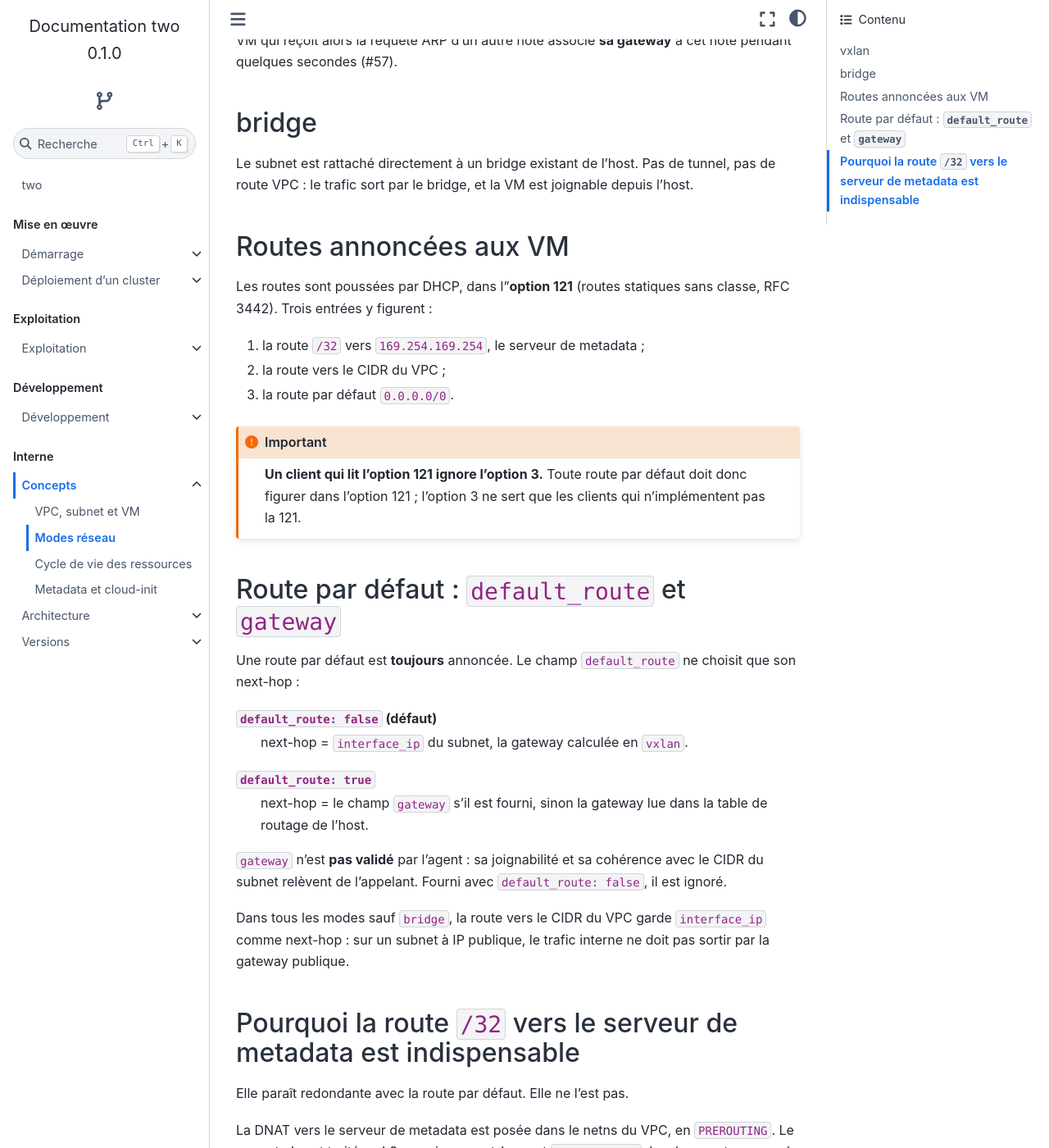
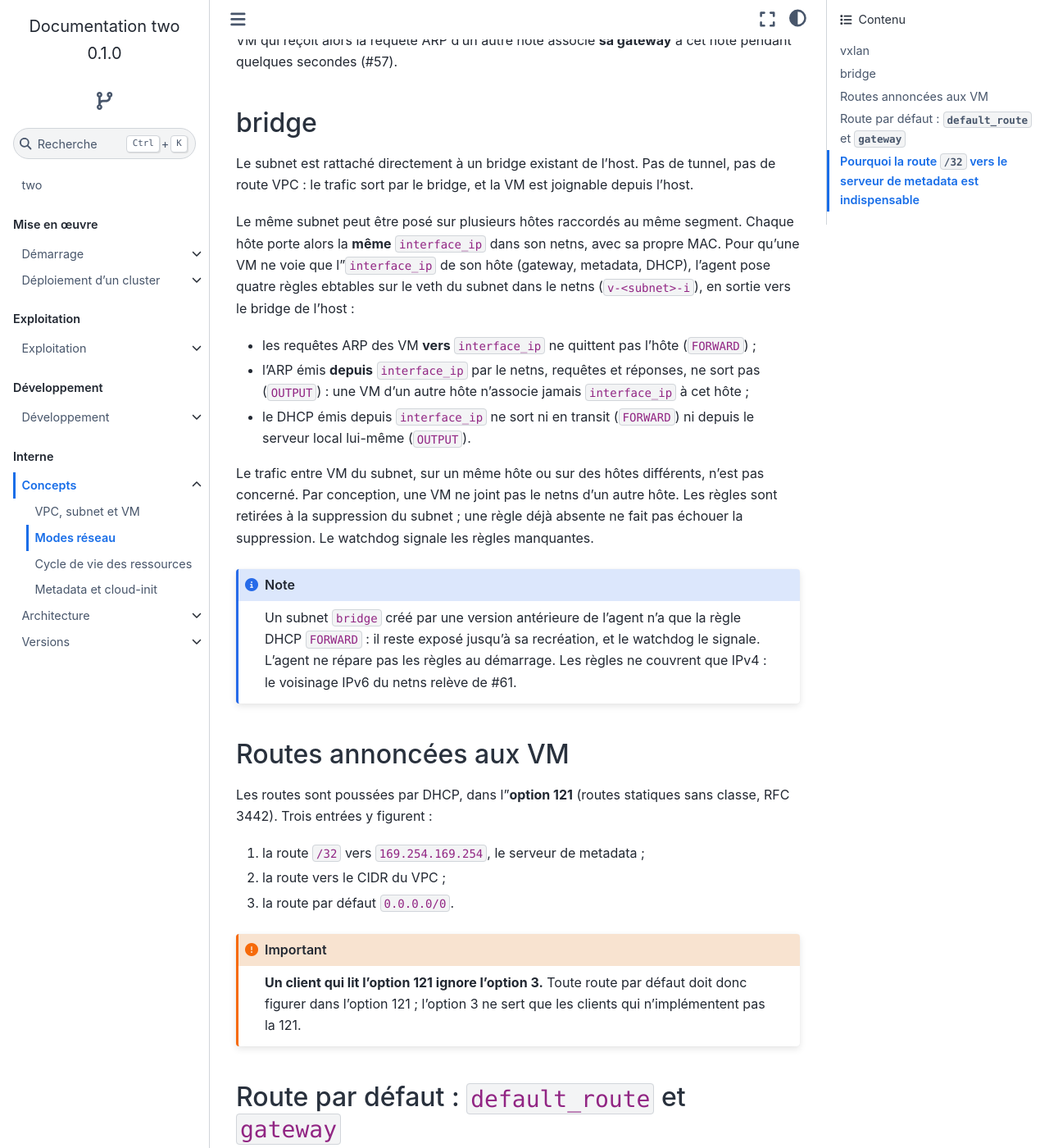
Before and after one commit to GnomeZworc/two-mirror, a Sphinx documentation site: the page built from docs/concepts/modes-reseau.rst, in a window 1280 px wide and 1400 px high, scrolled down 2877 px. Shown: the whole window at 82% size. Built offline with Sphinx 7.4.7 and the Sphinx Book theme 1.1.4, drawn with Linux system fonts in a browser that asks for light colours.

Commit message:
f-75: doc: mode bridge sur plusieurs hôtes, interface_ip confinée à son hôte, notes de version #75
Signed-off-by: GnomeZworc <nicolas.boufidjeline@g3e.fr>

```diff
--- a/docs/concepts/modes-reseau.rst
+++ b/docs/concepts/modes-reseau.rst
@@ -122,6 +122,29 @@ bridge
 Le subnet est rattaché directement à un bridge existant de l'host. Pas de tunnel, pas de route
 VPC : le trafic sort par le bridge, et la VM est joignable depuis l'host.
 
+Le même subnet peut être posé sur plusieurs hôtes raccordés au même segment. Chaque hôte porte
+alors la **même** ``interface_ip`` dans son netns, avec sa propre MAC. Pour qu'une VM ne voie que
+l'``interface_ip`` de son hôte (gateway, metadata, DHCP), l'agent pose quatre règles ebtables sur
+le veth du subnet dans le netns (``v-<subnet>-i``), en sortie vers le bridge de l'host :
+
+* les requêtes ARP des VM **vers** ``interface_ip`` ne quittent pas l'hôte (``FORWARD``) ;
+* l'ARP émis **depuis** ``interface_ip`` par le netns, requêtes et réponses, ne sort pas
+  (``OUTPUT``) : une VM d'un autre hôte n'associe jamais ``interface_ip`` à cet hôte ;
+* le DHCP émis depuis ``interface_ip`` ne sort ni en transit (``FORWARD``) ni depuis le serveur
+  local lui-même (``OUTPUT``).
+
+Le trafic entre VM du subnet, sur un même hôte ou sur des hôtes différents, n'est pas concerné.
+Par conception, une VM ne joint pas le netns d'un autre hôte. Les règles sont retirées à la
+suppression du subnet ; une règle déjà absente ne fait pas échouer la suppression. Le watchdog
+signale les règles manquantes.
+
+.. note::
+
+   Un subnet ``bridge`` créé par une version antérieure de l'agent n'a que la règle DHCP
+   ``FORWARD`` : il reste exposé jusqu'à sa recréation, et le watchdog le signale. L'agent ne
+   répare pas les règles au démarrage. Les règles ne couvrent que IPv4 : le voisinage IPv6 du
+   netns relève de #61.
+
 Routes annoncées aux VM
 -----------------------
 
--- a/docs/developpement/lab.rst
+++ b/docs/developpement/lab.rst
@@ -336,9 +336,9 @@ Générée par ``test/e2e/run.sh --matrice`` à partir des en-têtes ; à régé
      - hv1
      - #57, #41
    * - ``33-bridge``
-     - subnet en mode bridge rattaché au bridge br-lan de l'hôte — un hôte, puis le même subnet sur deux hôtes (une seule réponse ARP pour interface_ip, métadonnées servies par l'hôte de la VM)
+     - subnet en mode bridge rattaché au bridge br-lan de l'hôte — un hôte, puis le même subnet sur deux hôtes (interface_ip confinée à son hôte : une seule réponse ARP, métadonnées servies par l'hôte de la VM, ni ARP ni DHCP de la gateway sur le segment, règles surveillées par le watchdog)
      - hv1 hv2
-     - #70
+     - #70, #75
    * - ``34-isolation-locale``
      - isolation entre deux VPC sur un même hôte — ni ICMP ni TCP d'un VPC à l'autre
      - hv1
```
Also changed, not shown: release_notes/0.2.0.md (+10 -1 lines).
